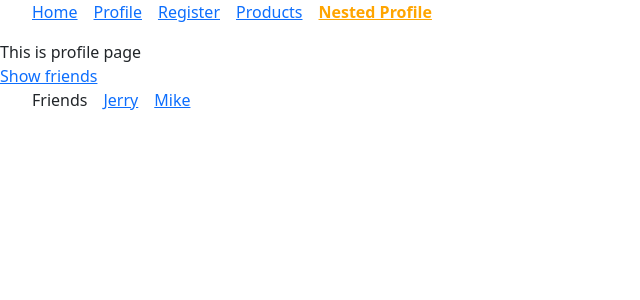
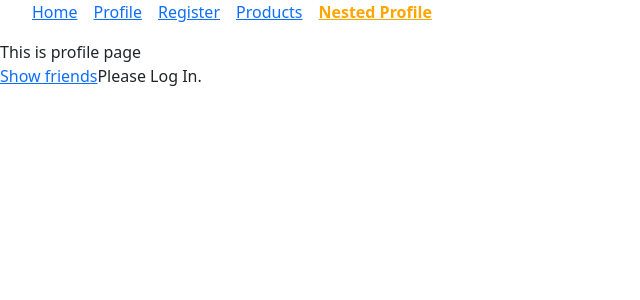
Before and after one commit to christianboyle/react-router-6-course, a React (Vite) app: page /profile-nested/friends in a window 1280 px wide. Shown: the top 300 px of the page, without its empty margins (0-640 px from the left). Built offline with nearby package versions, Linux system fonts and the light colour scheme.

Commit message:
use outlet for protected route

```diff
--- a/src/components/ProfileNested.jsx
+++ b/src/components/ProfileNested.jsx
@@ -1,12 +1,12 @@
 import React from 'react'
 import { Link, Outlet } from 'react-router-dom'
 
-const ProfileNested = () => {
+const ProfileNested = ({ isLoggedIn }) => {
   return (
     <>
       <div>This is profile page</div>
       <Link to='/profile-nested/friends'>Show friends</Link>
-      <Outlet />
+      {isLoggedIn ? <Outlet /> : 'Please Log In.'}
     </>
   )
 }
--- a/src/main.jsx
+++ b/src/main.jsx
@@ -14,6 +14,8 @@ import Friends from './components/Friends'
 import 'bootstrap/dist/css/bootstrap.min.css'
 import './index.css'
 
+const isLoggedIn = false
+
 ReactDOM.createRoot(document.getElementById('root')).render(
   <BrowserRouter>
     <Header />
@@ -23,7 +25,10 @@ ReactDOM.createRoot(document.getElementById('root')).render(
       <Route path='/register' element={<Register />} />
       <Route path='/details' element={<UserDetails />} />
       <Route path='/products' element={<Products />} />
-      <Route path='/profile-nested' element={<ProfileNested />}>
+      <Route
+        path='/profile-nested'
+        element={<ProfileNested isLoggedIn={isLoggedIn} />}
+      >
         <Route path='friends' element={<Friends />} />
         <Route path=':name' element={<Friend />} />
       </Route>
```
